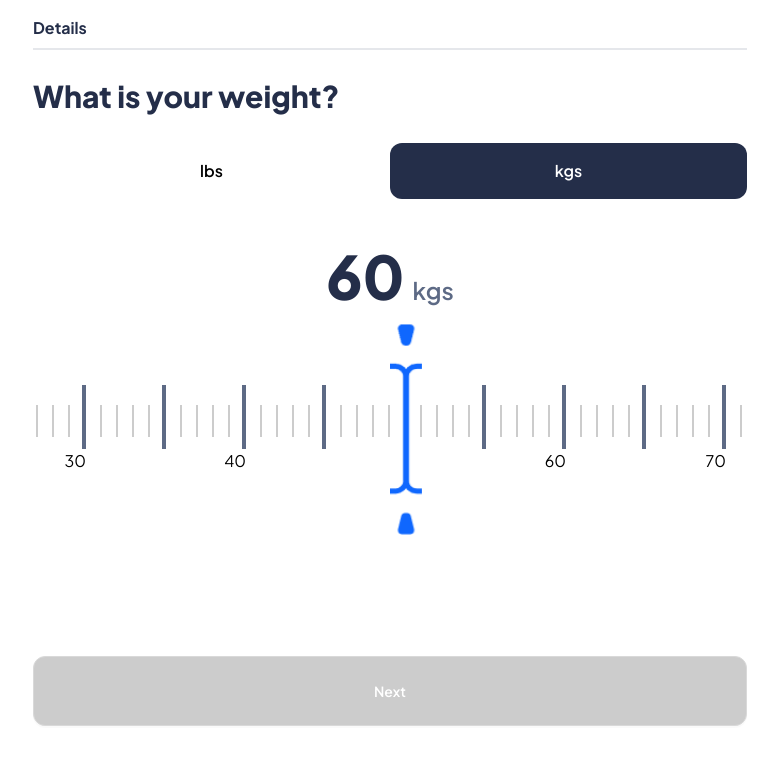
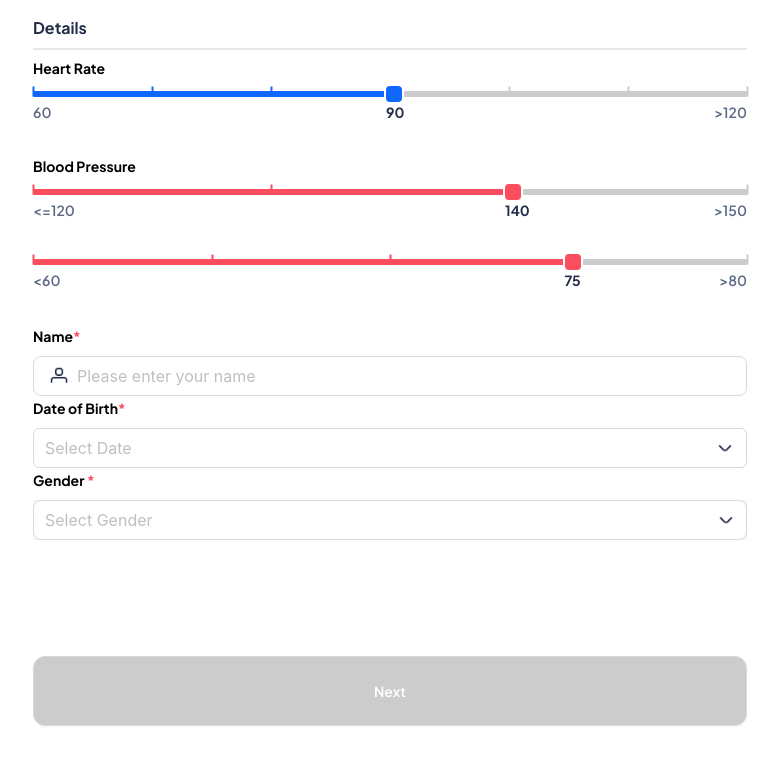
Before and after one commit to doesitbyte/jivi-form, a React (Vite) app: page / in a window 1280 px wide. Shown: the top 764 px of the page, without its empty margins (250-1030 px from the left). Built offline with nearby package versions, Linux system fonts and the light colour scheme.

Commit message:
revert temp form structure

```diff
--- a/src/jivi-form/components/Form.tsx
+++ b/src/jivi-form/components/Form.tsx
@@ -62,8 +62,7 @@ export default function Form() {
                                 animate={{ y: 0, opacity: 1 }}
                                 transition={{ duration: 0.3, ease: 'easeInOut' }}
                             >
-                                {/* <Details formMethods={formMethods} /> */}
-                                <WeightPicker formMethods={formMethods} />
+                                <Details formMethods={formMethods} />
 
                             </motion.div>
                         )}
```
